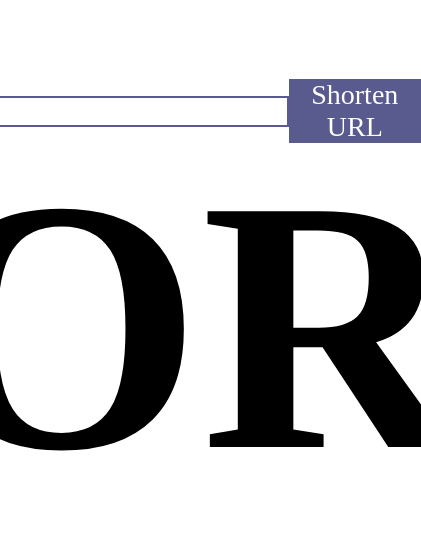
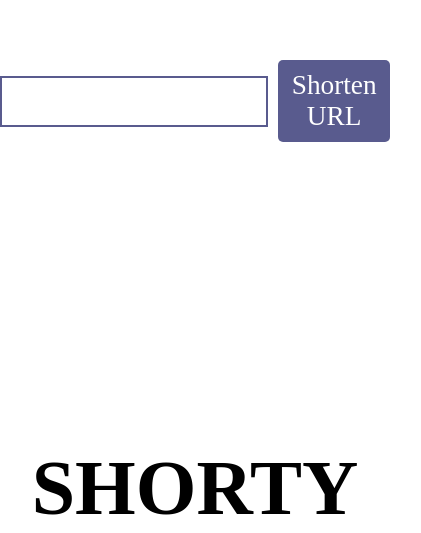
Before and after one commit to D128405/D128405.github.io, a plain HTML site: page index.html in a window 390 px wide. Shown: the part 311-844 px from the top of the page, 421 px wide, since content can reach past the window. Drawn offline with Linux system fonts and the light colour scheme.

Commit message:
Add files via upload

```diff
--- a/index.html
+++ b/index.html
@@ -8,6 +8,7 @@
     <link rel="icon" href="thumbnail.jpeg" type="image/jpeg">
 
     <style>
+        /* General body styling */
         body {
             font-family: Cochin, serif;
             display: flex;
@@ -18,25 +19,36 @@
             margin: 0;
             background-color: #ffffff;
             text-align: center;
+            overflow: hidden;
         }
+
+        /* Title Styling */
         h1 {
             position: fixed;
             bottom: 0;
             color: black;
             margin: 0;
             padding: 0;
-            font-size: 360px;
+            font-size: 10vw;  /* Responsive font size */
         }
+
+        /* Input container styling */
         .input-container {
             display: flex;
             justify-content: center;
             align-items: center;
+            margin-bottom: 20px;
+            width: 100%;
+            max-width: 500px;
         }
+
+        /* Input field styling */
         input {
-            width: 360px;
-            padding: 0px;
+            width: 100%;
+            max-width: 360px; /* Limit max width */
+            padding: 10px;
             border: 2px solid #595B8E;
-            font-size: 24px;
+            font-size: 4vw;  /* Relative to viewport */
             text-align: center;
             cursor: text;
             color: black;
@@ -44,16 +56,59 @@
             caret-color: #595B8E;
             font-family: Cochin, serif;
         }
+
         input:focus {
             border-color: #595B8E;
         }
+
+        /* Mark button styling */
         mark {
             background-color: #595B8E;
             color: white;
             cursor: pointer;
-            font-size: 28px;
-            padding: 0px;
+            font-size: 5vw;  /* Relative to viewport */
+            padding: 10px;
+            border-radius: 5px;
+            margin-left: 10px;
         }
+
+        /* Media queries for responsive design */
+        @media (max-width: 600px) {
+            h1 {
+                font-size: 15vw;  /* Reduce font size for smaller screens */
+            }
+
+            input {
+                font-size: 5vw;
+                max-width: 80%;
+            }
+
+            mark {
+                font-size: 6vw;
+            }
+        }
+
+        @media (max-width: 400px) {
+            h1 {
+                font-size: 20vw;  /* Even smaller font size for tiny screens */
+            }
+
+            input {
+                font-size: 6vw;
+            }
+
+            mark {
+                font-size: 7vw;
+            }
+        }
+
+        /* For large screens */
+        @media (min-width: 1000px) {
+            h1 {
+                font-size: 8vw;  /* Bigger font size for large screens */
+            }
+        }
+
     </style>
 </head>
 <body>
```
